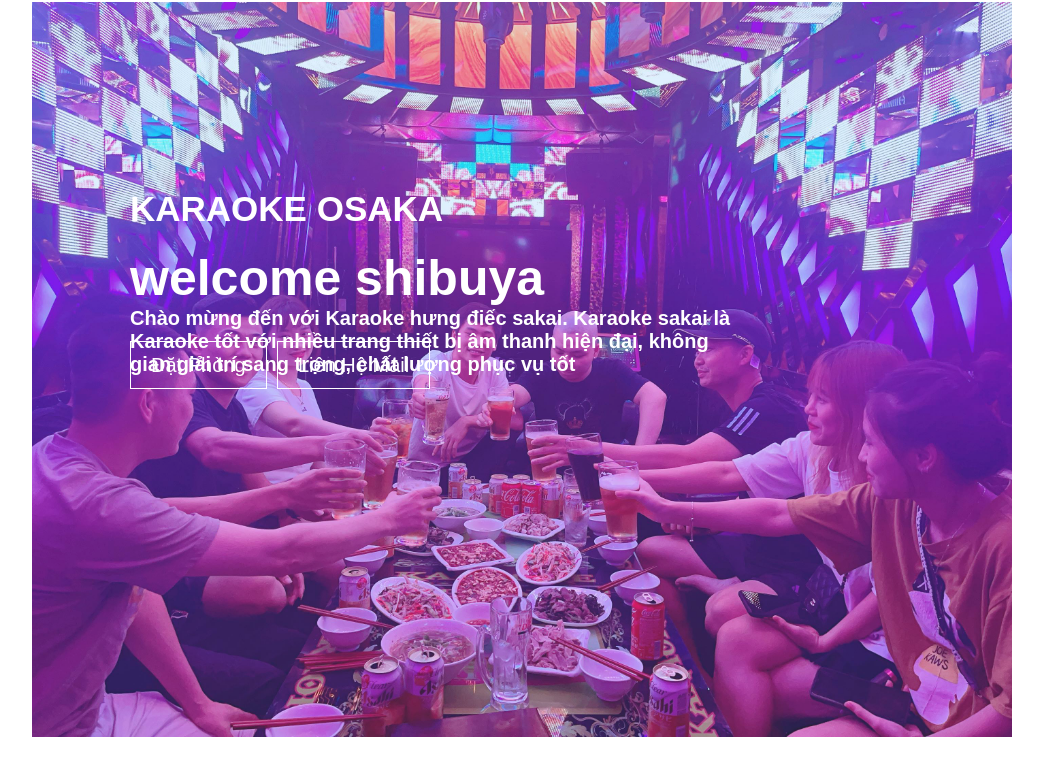
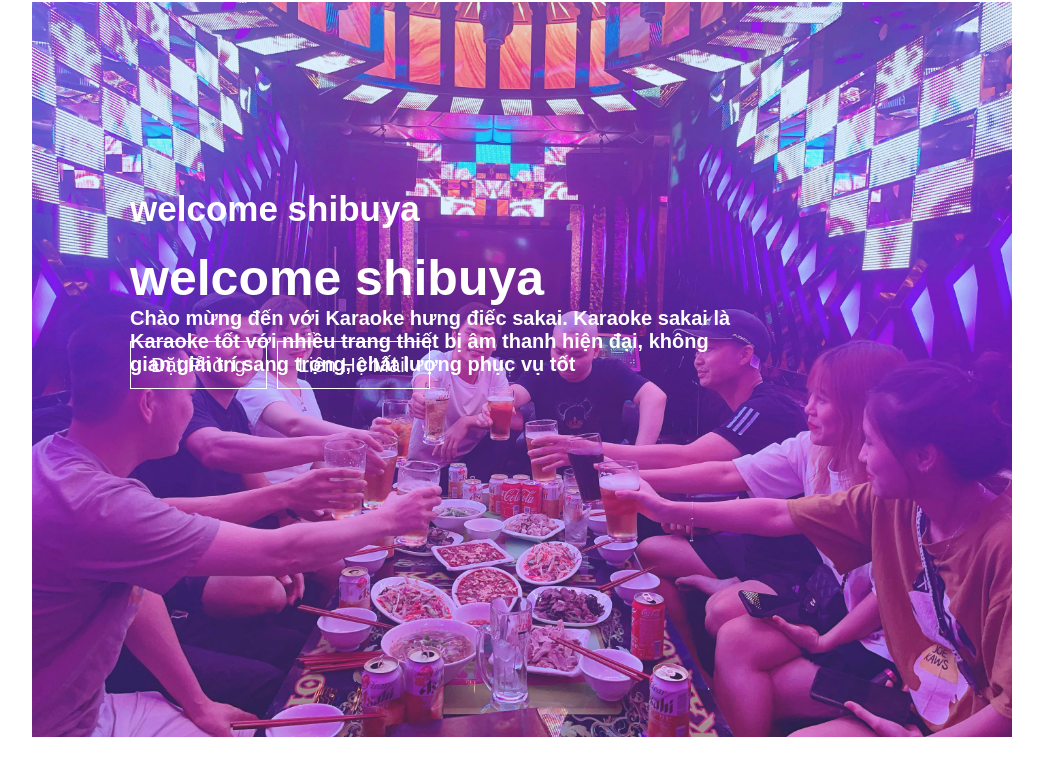
Before and after one commit to alibabava40tencuop34/karaoke, a plain HTML site: page index.html in a window 1280 px wide. Shown: the part 138-914 px from the top of the page, without its empty margins (118-1161 px from the left). Drawn offline with Linux system fonts and the light colour scheme; a script that the page names is missing.

Commit message:
Update index.html

```diff
--- a/index.html
+++ b/index.html
@@ -30,7 +30,7 @@
       </nav>
       <div class="slide">
         <div class="anhnen"></div>
-        <div class="text"><div class="nd"><b>KARAOKE OSAKA</b></div>
+        <div class="text"><div class="nd"><b> welcome shibuya</b></div>
             <h1 style="font-size:50px"> welcome shibuya</h1>
           <span><p>Chào mừng đến với Karaoke hưng điếc sakai. Karaoke sakai là Karaoke tốt với nhiều trang thiết bị âm thanh hiện đại, không gian giải trí sang trọng, chất lượng phục vụ tốt</p></span>
         </div>
```
